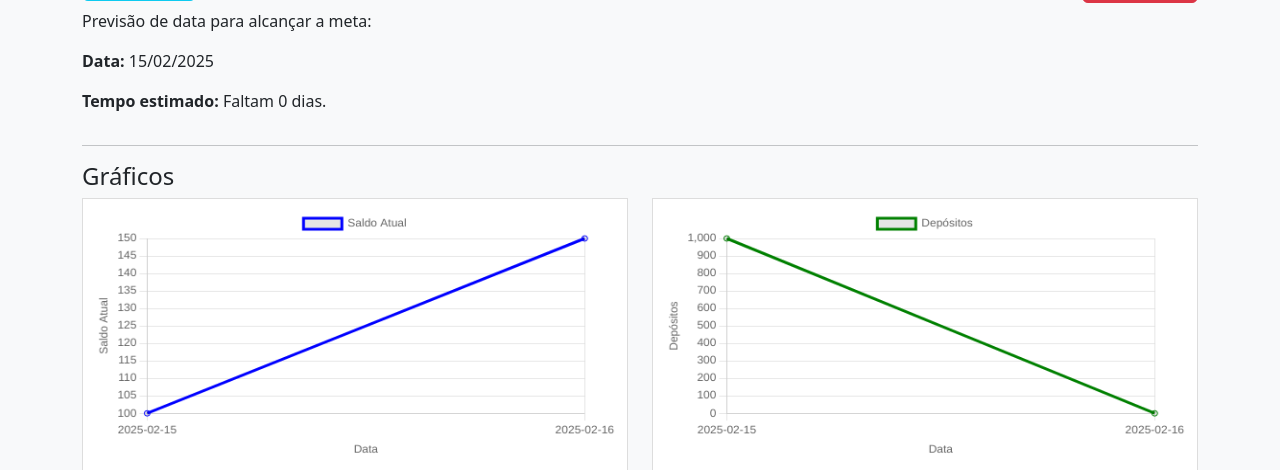
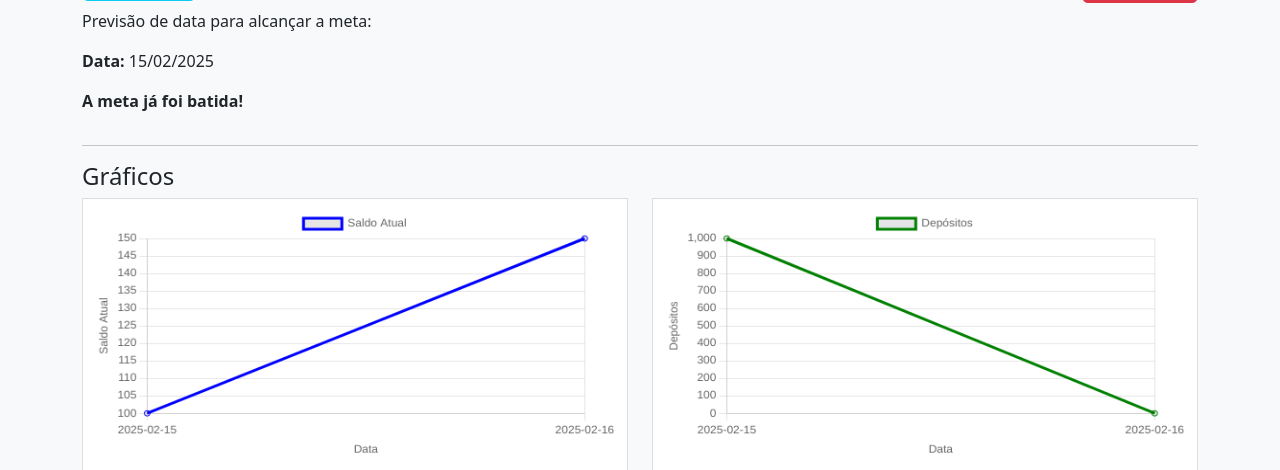
Before and after one commit to NiellCast/meta_prediction, a Flask app: page /dashboard in a window 1280 px wide. Shown: the part 1428-1898 px from the top of the page. Run offline with Flask 3, Linux system fonts and the light colour scheme; a user stored in the database is signed in; data comes from the database, SQL or seed files in the repository; both versions use the stored data as it was after the commit.

Commit message:
Correção na exibição da meta batida

```diff
--- a/app.py
+++ b/app.py
@@ -248,6 +248,10 @@ def dashboard():
     # Obtém o último registro calculado para exibir o resumo da banca
     last_record = computed_balances[-1] if computed_balances else None
 
+    # Se a meta já foi atingida, mostra mensagem apropriada
+    if current_meta and last_record and last_record['current_balance'] >= current_meta:
+        time_remaining = "A meta já foi batida!"
+
     return render_template('dashboard.html', daily_balances=computed_balances, transactions=transactions,
                            chart_dates=chart_dates, chart_balances=chart_balances, chart_deposits=chart_deposits,
                            chart_withdrawals=chart_withdrawals, chart_profits=chart_profits,
--- a/templates/dashboard.html
+++ b/templates/dashboard.html
@@ -143,14 +143,14 @@
       </div>
       <button type="submit" class="btn btn-info">Salvar Meta</button>
     </form>
-    {% if predicted_date and time_remaining %}
+    {% if predicted_date %}
       <p class="mt-2">Previsão de data para alcançar a meta:</p>
       <p><strong>Data:</strong> {{ predicted_date }}</p>
-      <p><strong>Tempo estimado:</strong> Faltam {{ time_remaining }}.</p>
-    {% elif predicted_date %}
-      <p class="mt-2">Previsão de data para alcançar a meta:</p>
-      <p><strong>Data:</strong> {{ predicted_date }}</p>
-      <p><strong>Tempo estimado:</strong> Não disponível.</p>
+      {% if time_remaining == "A meta já foi batida!" %}
+         <p><strong>A meta já foi batida!</strong></p>
+      {% else %}
+         <p><strong>Tempo estimado:</strong> Faltam {{ time_remaining }}.</p>
+      {% endif %}
     {% else %}
       <p class="mt-2">Previsão de data não disponível.</p>
     {% endif %}
```
Also changed, not shown: banca.db.
